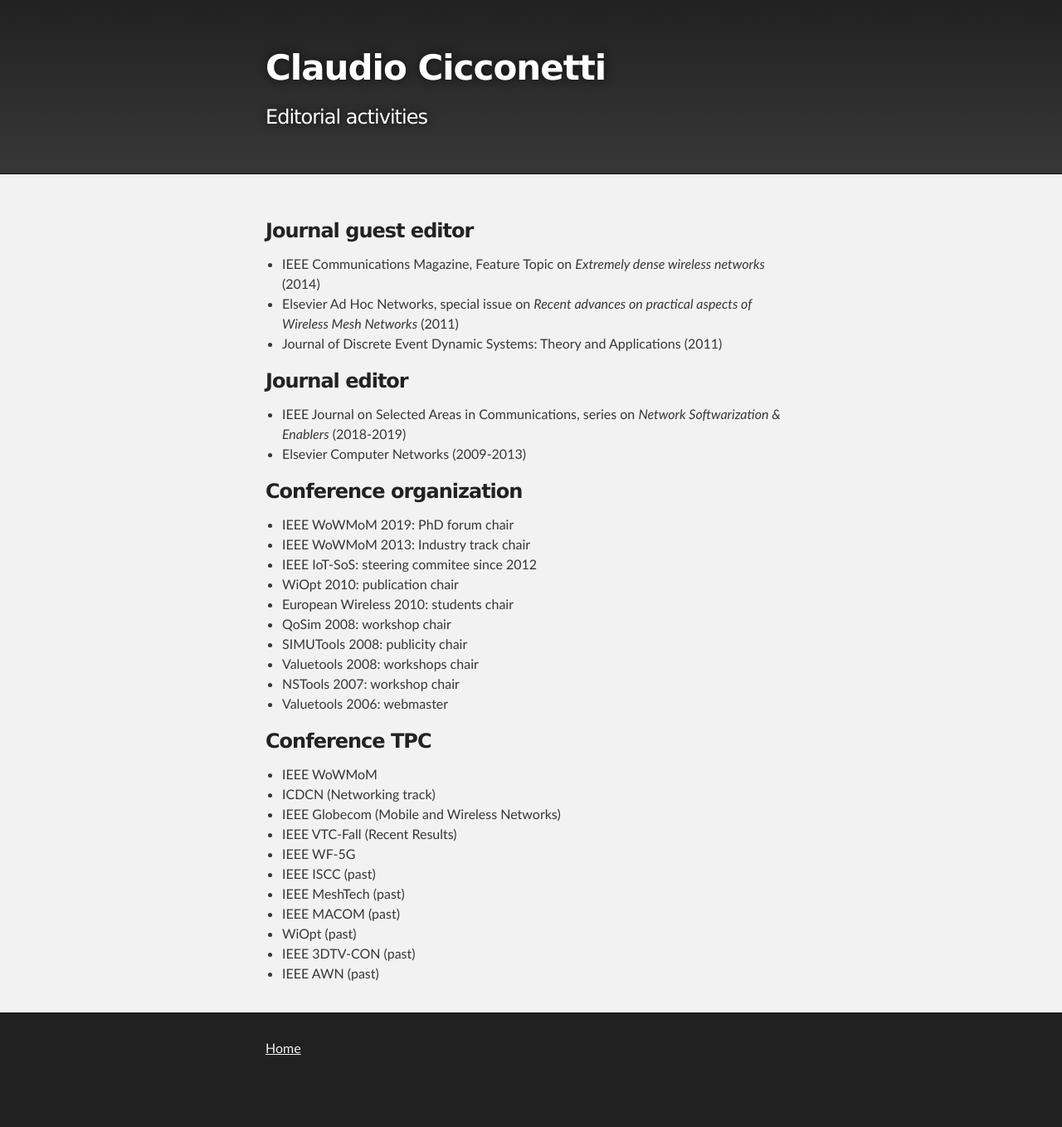
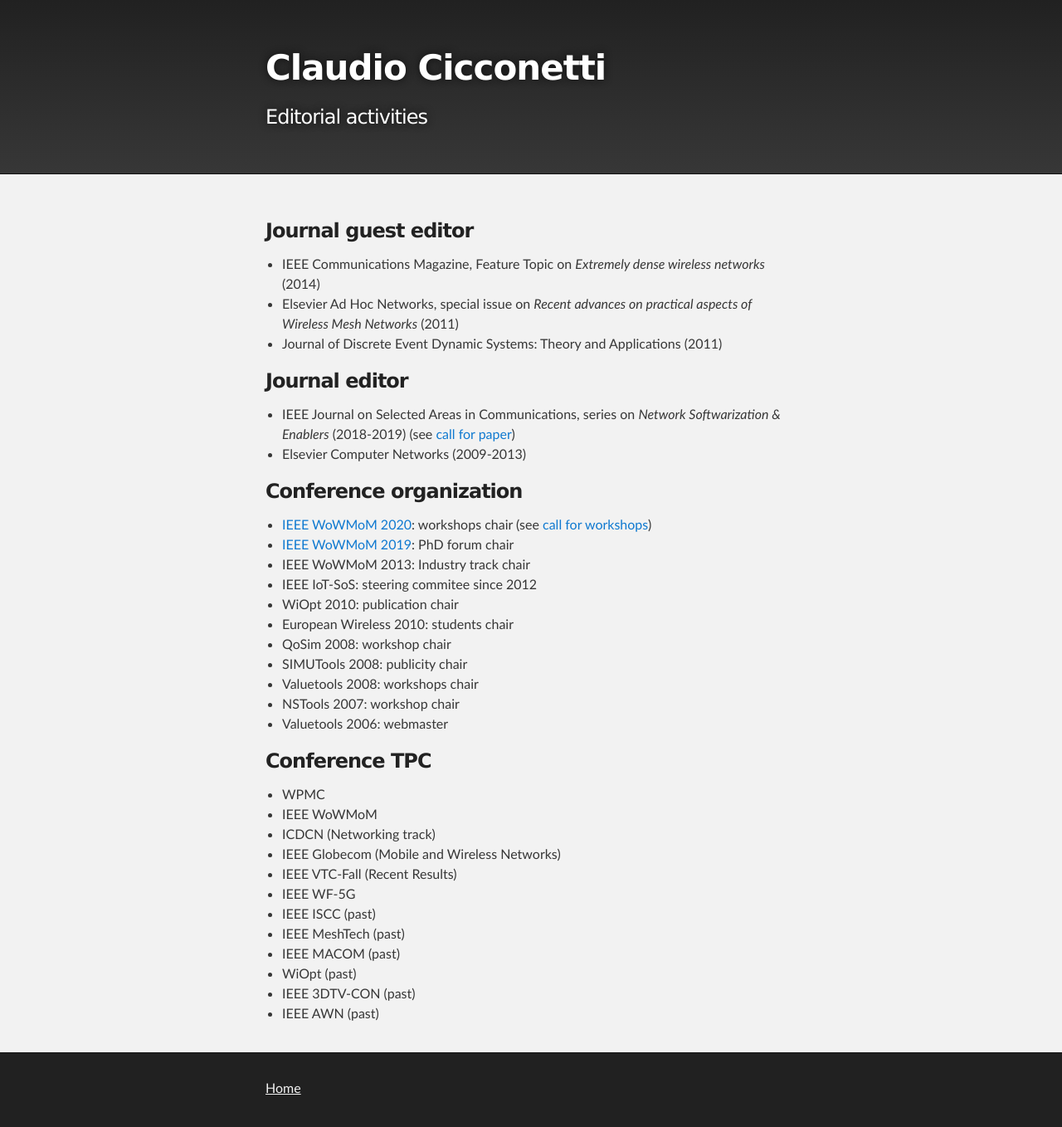
Before and after one commit to ccicconetti/ccicconetti.github.io, a Jekyll site: the page built from editorial.md, in a window 1280 px wide. Shown: the whole page at 83% size. Built offline with Jekyll 4.4.1, drawn with Linux system fonts in a browser that asks for light colours; before the commit the page ends 1310 px from its top, so only the background shows below that.

Commit message:
Update editorial activities page

```diff
--- a/editorial.md
+++ b/editorial.md
@@ -12,11 +12,15 @@ layout: page
 ### Journal editor
 
 - IEEE Journal on Selected Areas in Communications, series on _Network Softwarization & Enablers_ (2018-2019)
+  (see [call for paper](https://www.comsoc.org/publications/journals/ieee-jsac/cfp/series-network))
 - Elsevier Computer Networks (2009-2013)
 
 ### Conference organization
 
-- IEEE WoWMoM 2019: PhD forum chair
+- [IEEE WoWMoM 2020](http://www.cs.ucc.ie/wowmom2020/):
+  workshops chair (see [call for workshops](http://www.cs.ucc.ie/wowmom2020/call_for_workshops/))
+- [IEEE WoWMoM 2019](http://cs.ucf.edu/wowmom2019/):
+  PhD forum chair
 - IEEE WoWMoM 2013: Industry track chair
 - IEEE IoT-SoS: steering commitee since 2012
 - WiOpt 2010: publication chair
@@ -29,6 +33,7 @@ layout: page
 
 ### Conference TPC
 
+- WPMC
 - IEEE WoWMoM
 - ICDCN (Networking track)
 - IEEE Globecom (Mobile and Wireless Networks)
```
